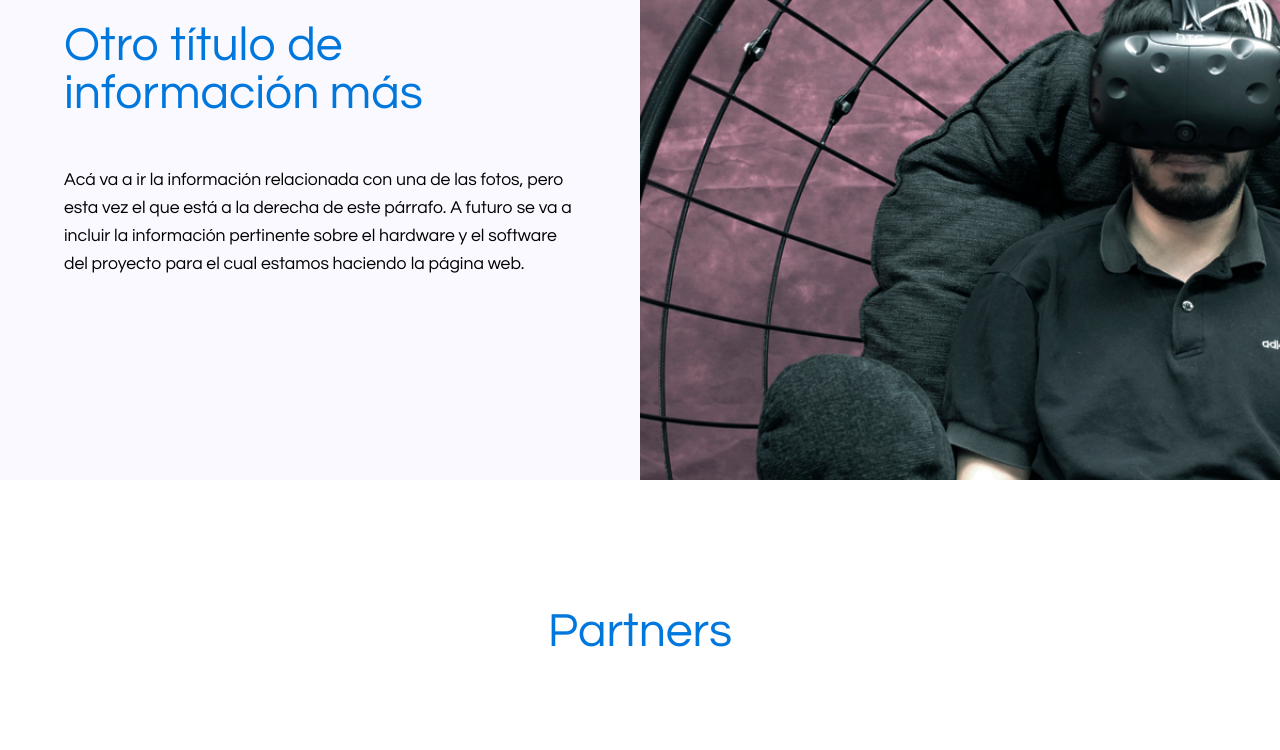
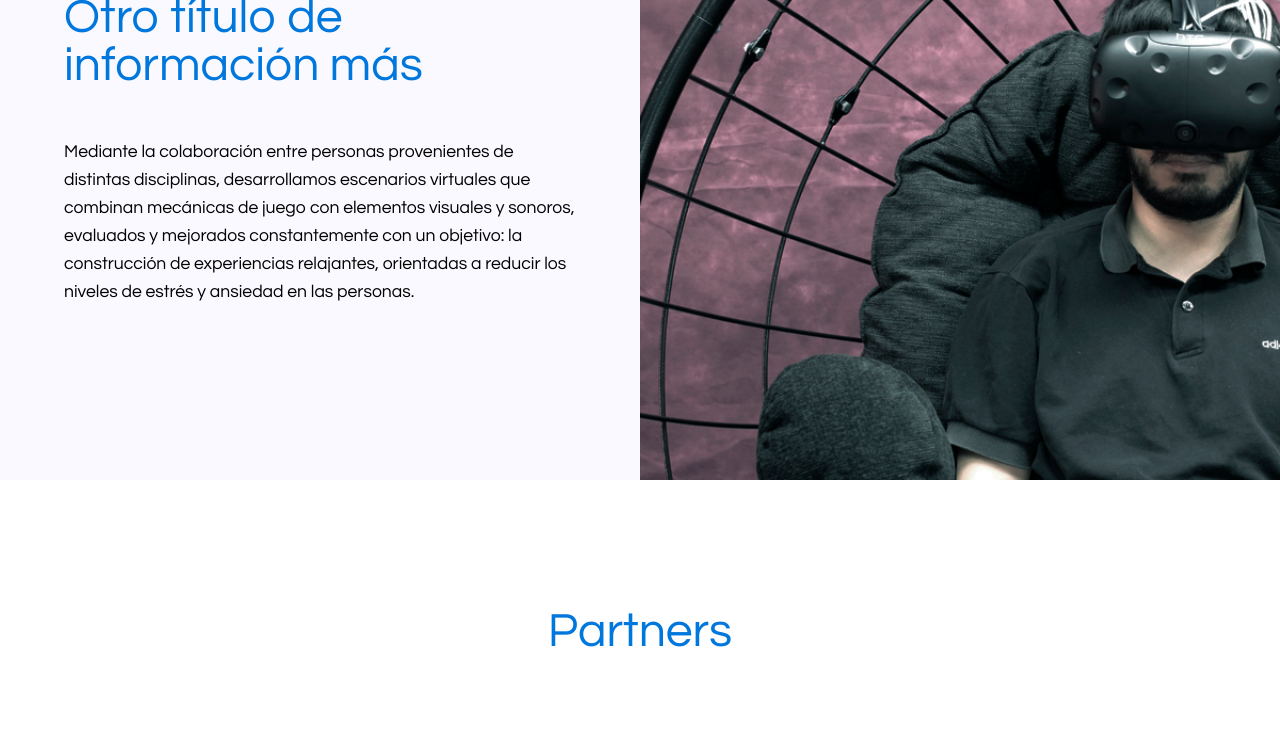
Before and after one commit to ExperienciaOK/eoktest.github.io, a plain HTML site: page index.html in a window 1280 px wide. Shown: the part 3200-3950 px from the top of the page. Drawn offline with Linux system fonts and the light colour scheme.

Commit message:
Update index.html

```diff
--- a/index.html
+++ b/index.html
@@ -68,7 +68,7 @@
 					<div class="grillaCuadros__cuadro grillaCuadros__foto grillaCuadros__img2 grillaCuadros__der"></div>
 					<div class="grillaCuadros__cuadro grillaCuadros__texto grillaCuadros__izq">
 						<h2>Otro título de información más</h2>
-						<p class="parrafo">Acá va a ir la información relacionada con una de las fotos, pero esta vez el que está a la derecha de este párrafo. A futuro se va a incluir la información pertinente sobre el hardware y el software del proyecto para el cual estamos haciendo la página web.</p>
+						<p class="parrafo">Mediante la colaboración entre personas provenientes de distintas disciplinas, desarrollamos escenarios virtuales que combinan mecánicas de juego con elementos visuales y sonoros, evaluados y mejorados constantemente con un objetivo: la construcción de experiencias relajantes, orientadas a reducir los niveles de estrés y ansiedad en las personas.</p>
 					</div>
 				</div>
 			</div>
```
